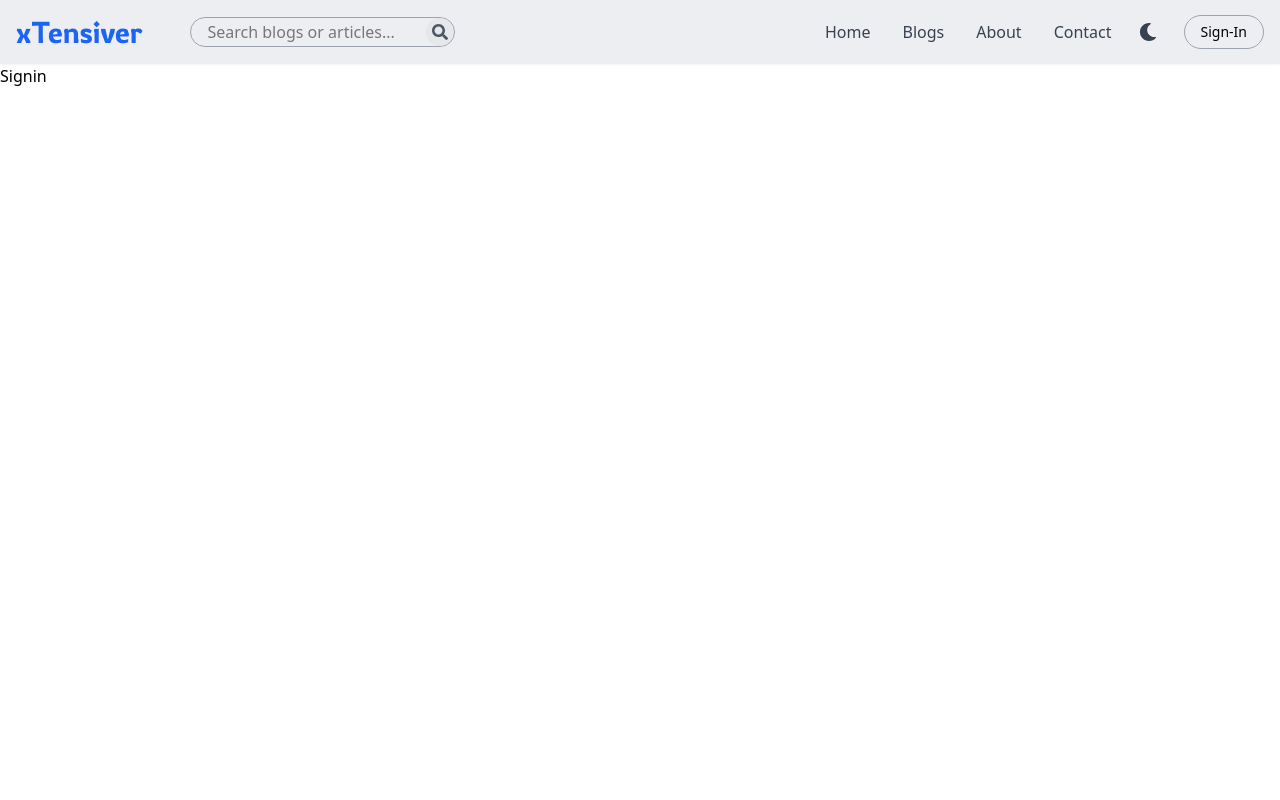
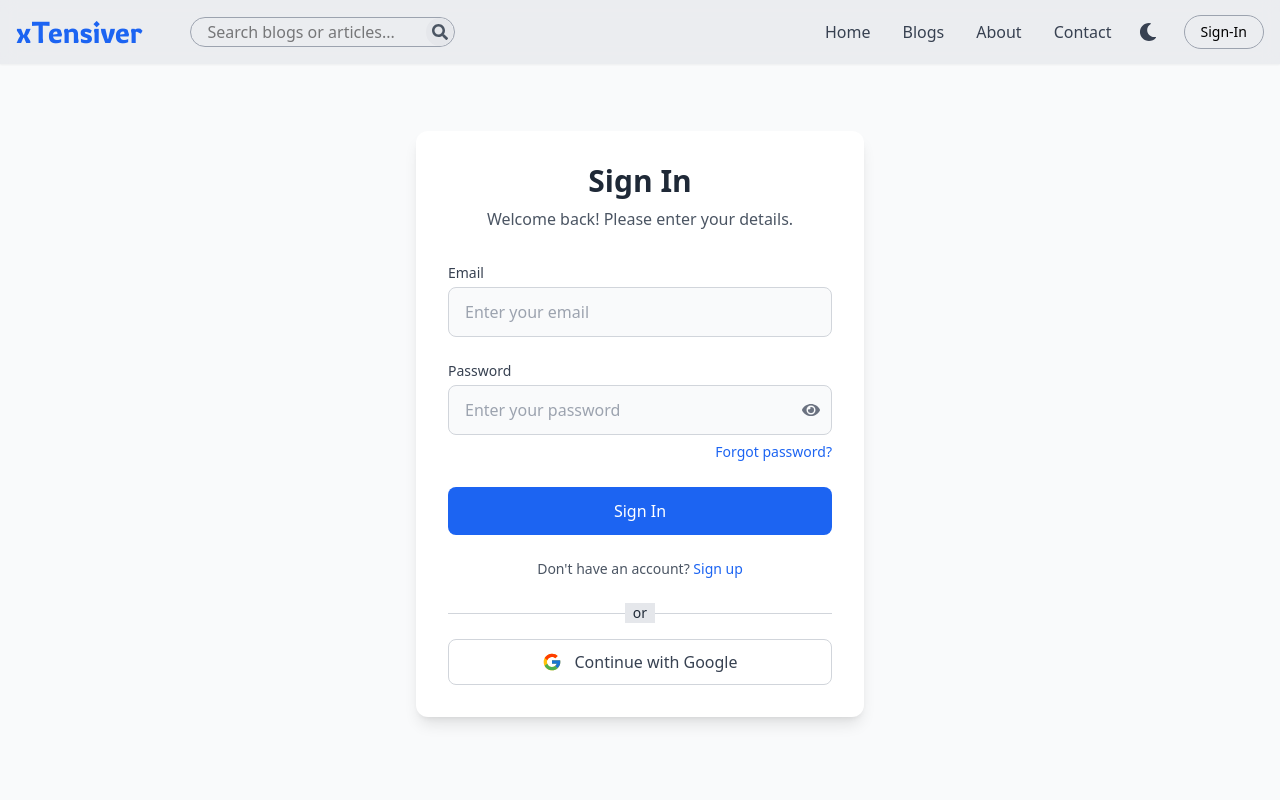
Before and after one commit to mdrakibur179/xtensiver, a React (Vite) app in the folder client/: page /sign-in in a window 1280 px wide. Shown: the top 800 px of the page. Built offline with nearby package versions, Linux system fonts and the light colour scheme.

Commit message:
added redux

```diff
--- a/client/package.json
+++ b/client/package.json
@@ -11,12 +11,14 @@
     "postinstall": "flowbite-react patch"
   },
   "dependencies": {
+    "@reduxjs/toolkit": "^2.8.2",
     "@tailwindcss/vite": "^4.1.8",
     "flowbite-react": "^0.11.8",
     "framer-motion": "^12.18.1",
     "react": "^19.1.0",
     "react-dom": "^19.1.0",
     "react-icons": "^5.5.0",
+    "react-redux": "^9.2.0",
     "react-router-dom": "^7.6.2",
     "tailwindcss": "^4.1.8"
   },
--- a/client/src/App.jsx
+++ b/client/src/App.jsx
@@ -9,6 +9,7 @@ import Header from "./components/Header";
 import Contact from "./pages/Contact";
 import Footer from "./components/Footer";
 import ScrollToTop from "./components/ScrollToTop";
+import NotFound from "./pages/NotFound";
 
 const App = () => {
   return (
@@ -23,6 +24,7 @@ const App = () => {
         <Route path="/dashboard" element={<Dashboard />} />
         <Route path="/blogs" element={<Blogs />} />
         <Route path="/contact" element={<Contact />} />
+        <Route path="*" element={<NotFound />} />
       </Routes>
       <Footer />
     </>
--- a/client/src/components/Header.jsx
+++ b/client/src/components/Header.jsx
@@ -254,7 +254,7 @@ const Header = () => {
               <button
                 aria-label="Close modal"
                 onClick={() => setIsModalOpen(false)}
-                className="text-gray-500 hover:text-gray-900 dark:text-gray-400 dark:hover:text-gray-100"
+                className="text-gray-500 cursor-pointer hover:text-gray-900 dark:text-gray-400 dark:hover:text-gray-100"
               >
                 {/* Close icon */}
                 <svg
--- a/client/src/main.jsx
+++ b/client/src/main.jsx
@@ -3,11 +3,15 @@ import { createRoot } from "react-dom/client";
 import "./index.css";
 import { BrowserRouter } from "react-router-dom";
 import App from "./App.jsx";
+import { store } from "./redux/store.js";
+import { Provider } from "react-redux";
 
 createRoot(document.getElementById("root")).render(
   <BrowserRouter>
     <StrictMode>
-      <App />
+      <Provider store={store}>
+        <App />
+      </Provider>
     </StrictMode>
   </BrowserRouter>
 );
--- /dev/null
+++ b/client/src/pages/NotFound.jsx
@@ -0,0 +1,11 @@
+import React from "react";
+
+const NotFound = () => {
+  return (
+    <div className="min-h-screen grid place-content-center dark:bg-teal-950 pt-16 text-black transition-all ease-in-out duration-300 dark:text-white">
+      <h1 className="text-8xl">404 Not Found</h1>
+    </div>
+  );
+};
+
+export default NotFound;
--- a/client/src/pages/Signin.jsx
+++ b/client/src/pages/Signin.jsx
@@ -1,8 +1,195 @@
+import { useState } from "react";
+import { Link, useNavigate } from "react-router-dom";
+import { FaEye, FaEyeSlash } from "react-icons/fa";
+import { Spinner } from "flowbite-react";
+import { FcGoogle } from "react-icons/fc";
+import {
+  signInStart,
+  signInSuccess,
+  signInFailure,
+} from "../redux/user/userSlice.js";
+import { useDispatch, useSelector } from "react-redux";
+
 const Signin = () => {
+  const [showPassword, setShowPassword] = useState(false);
+  const [email, setEmail] = useState("");
+  const [password, setPassword] = useState("");
+
+  const { loading: isLoading, error } = useSelector((state) => state.user);
+  const dispatch = useDispatch();
+  const navigate = useNavigate();
+
+  const handleSubmit = async (e) => {
+    e.preventDefault();
+
+    if (!email || !password) {
+      return dispatch(signInFailure("Please fill all the fields."));
+    }
+
+    try {
+      dispatch(signInStart());
+      const res = await fetch("/api/auth/signin", {
+        method: "POST",
+        headers: { "Content-Type": "application/json" },
+        body: JSON.stringify({ email, password }),
+      });
+
+      const data = await res.json();
+
+      if (data.success === false) {
+        return dispatch(signInFailure(data.message));
+      }
+
+      if (res.ok) {
+        alert("✅ Login successful");
+        dispatch(signInSuccess(data));
+        navigate("/");
+      }
+    } catch (err) {
+      dispatch(signInFailure(err.message));
+    }
+  };
+
   return (
-    <div className="min-h-screen dark:bg-teal-950 pt-16 text-black transition-all ease-in-out duration-300 dark:text-white">
-      Signin
+    <div className="min-h-screen bg-gray-50 dark:bg-gray-900 flex items-center justify-center p-4 pt-16">
+      <div className="w-full max-w-md">
+        <div className="bg-white dark:bg-gray-800 rounded-xl shadow-lg p-8">
+          {/* Header */}
+          <div className="text-center mb-8">
+            <h1 className="text-3xl font-bold text-gray-800 dark:text-white mb-2">
+              Sign In
+            </h1>
+            <p className="text-gray-600 dark:text-gray-400">
+              Welcome back! Please enter your details.
+            </p>
+          </div>
+
+          {/* Error Message */}
+          {error && (
+            <div className="mb-6 p-4 bg-red-50 dark:bg-red-900/20 text-red-700 dark:text-red-400 rounded-lg text-sm">
+              {error}
+            </div>
+          )}
+
+          <form onSubmit={handleSubmit} className="space-y-6">
+            {/* Email Field */}
+            <div>
+              <label
+                htmlFor="email"
+                className="block text-sm font-medium text-gray-700 dark:text-gray-300 mb-1"
+              >
+                Email
+              </label>
+              <input
+                value={email}
+                onChange={(e) => setEmail(e.target.value.trim())}
+                type="email"
+                id="email"
+                className="w-full px-4 py-3 rounded-lg border border-gray-300 dark:border-gray-600 bg-gray-50 dark:bg-gray-700 text-gray-900 dark:text-white placeholder-gray-400 focus:ring-2 focus:ring-blue-500 focus:border-transparent transition"
+                placeholder="Enter your email"
+                autoComplete="email"
+                required
+              />
+            </div>
+
+            {/* Password Field */}
+            <div>
+              <label
+                htmlFor="password"
+                className="block text-sm font-medium text-gray-700 dark:text-gray-300 mb-1"
+              >
+                Password
+              </label>
+              <div className="relative">
+                <input
+                  value={password}
+                  onChange={(e) => setPassword(e.target.value.trim())}
+                  type={showPassword ? "text" : "password"}
+                  id="password"
+                  placeholder="Enter your password"
+                  className="w-full px-4 py-3 rounded-lg border border-gray-300 dark:border-gray-600 bg-gray-50 dark:bg-gray-700 text-gray-900 dark:text-white placeholder-gray-400 focus:ring-2 focus:ring-blue-500 focus:border-transparent transition pr-12"
+                  autoComplete="current-password"
+                  required
+                />
+                <button
+                  type="button"
+                  onClick={() => setShowPassword(!showPassword)}
+                  className="absolute cursor-pointer right-3 top-1/2 transform -translate-y-1/2 text-gray-500 dark:text-gray-400 hover:text-gray-700 dark:hover:text-gray-300"
+                  aria-label={showPassword ? "Hide password" : "Show password"}
+                >
+                  {showPassword ? (
+                    <FaEyeSlash size={18} />
+                  ) : (
+                    <FaEye size={18} />
+                  )}
+                </button>
+              </div>
+              <div className="mt-1 text-right">
+                <Link
+                  to="/reset-password"
+                  className="text-sm text-blue-600 dark:text-blue-400 hover:underline"
+                >
+                  Forgot password?
+                </Link>
+              </div>
+            </div>
+
+            {/* Submit Button */}
+            <button
+              type="submit"
+              disabled={isLoading}
+              className={`w-full py-3 px-4 cursor-pointer rounded-lg font-medium text-white ${
+                isLoading
+                  ? "bg-gray-400 dark:bg-gray-600 cursor-not-allowed"
+                  : "bg-blue-600 hover:bg-blue-700 dark:bg-blue-500 dark:hover:bg-blue-600 focus:ring-2 focus:ring-blue-500 focus:ring-offset-2 dark:focus:ring-offset-gray-800 transition"
+              }`}
+            >
+              {isLoading ? (
+                <div className="flex items-center justify-center">
+                  <Spinner size="sm" />
+                  <span className="ml-2">Signing in...</span>
+                </div>
+              ) : (
+                "Sign In"
+              )}
+            </button>
+
+            {/* Sign Up Link */}
+            <div className="text-center text-sm text-gray-600 dark:text-gray-400">
+              Don't have an account?{" "}
+              <Link
+                to="/sign-up"
+                className="font-medium text-blue-600 dark:text-blue-400 hover:underline"
+              >
+                Sign up
+              </Link>
+            </div>
+
+            {/* Divider */}
+            <div className="relative my-4">
+              <div className="absolute inset-0 flex items-center">
+                <div className="w-full border-t border-gray-300 dark:border-gray-600"></div>
+              </div>
+              <div className="relative flex justify-center">
+                <span className="px-2 bg-gray-200 dark:bg-gray-600 text-sm text-gray-800 dark:text-gray-100">
+                  or
+                </span>
+              </div>
+            </div>
+
+            {/* Google Sign-in Button */}
+            <button
+              type="button"
+              className="w-full cursor-pointer flex items-center justify-center gap-3 py-2.5 px-4 rounded-lg border border-gray-300 dark:border-gray-600 text-gray-700 dark:text-gray-300 font-medium hover:bg-gray-50 dark:hover:bg-gray-700 focus:outline-none focus:ring-2 focus:ring-blue-500 focus:ring-offset-2 dark:focus:ring-offset-gray-800 transition"
+            >
+              <FcGoogle size={20} />
+              Continue with Google
+            </button>
+          </form>
+        </div>
+      </div>
     </div>
   );
 };
+
 export default Signin;
--- a/client/src/pages/Signup.jsx
+++ b/client/src/pages/Signup.jsx
@@ -50,17 +50,18 @@ const Signup = () => {
       const data = await res.json();
 
       if (!res.ok || data.success === false) {
-        const msg = data.message || "";
+        const msg = data.message || "Something went wrong during signup.";
 
         if (msg.includes("E11000")) {
           if (msg.includes("email")) {
             setEmailError("Email already exists.");
-          }
-          if (msg.includes("username")) {
+          } else if (msg.includes("username")) {
             setUserNameError("Username already exists.");
+          } else {
+            setError(msg);
           }
         } else {
-          alert(msg || "Something went wrong during signup.");
+          setError(msg);
         }
       } else {
         alert("✅ Signup successful");
@@ -87,7 +88,7 @@ const Signup = () => {
         />
 
         <div className="h-full justify-center lg:mx-auto bg-gray-200 dark:bg-gray-950 p-4 px-8 lg:px-16 items-center order-1 lg:order-2 shadow-xl rounded-2xl">
-          <h1 className="text-center text-4xl mb-2">Sign Up</h1>
+          <h1 className="text-center text-4xl mt-4 mb-2">Sign Up</h1>
           <h3 className="text-gray-500 mb-8 dark:text-gray-400 text-center">
             Join our community and start something awesome.
           </h3>
--- /dev/null
+++ b/client/src/redux/store.js
@@ -0,0 +1,8 @@
+import { configureStore } from "@reduxjs/toolkit";
+import userReducer from "./user/userSlice";
+
+export const store = configureStore({
+  reducer: {
+    user: userReducer,
+  },
+});
--- /dev/null
+++ b/client/src/redux/user/userSlice.js
@@ -0,0 +1,31 @@
+import { createSlice } from "@reduxjs/toolkit";
+
+const initialState = {
+  currentUser: null,
+  error: null,
+  loading: false,
+};
+
+const userSlice = createSlice({
+  name: "user",
+  initialState,
+  reducers: {
+    signInStart: (state) => {
+      state.loading = true;
+      state.error = null;
+    },
+    signInSuccess: (state, action) => {
+      state.currentUser = action.payload;
+      state.loading = false;
+      state.error = false;
+    },
+    signInFailure: (state, action) => {
+      state.loading = false;
+      state.error = action.payload;
+    },
+  },
+});
+
+export const { signInStart, signInSuccess, signInFailure } = userSlice.actions;
+
+export default userSlice.reducer;
```
Also changed, not shown: 2 other files (tests, documents, lock files or other folders).
